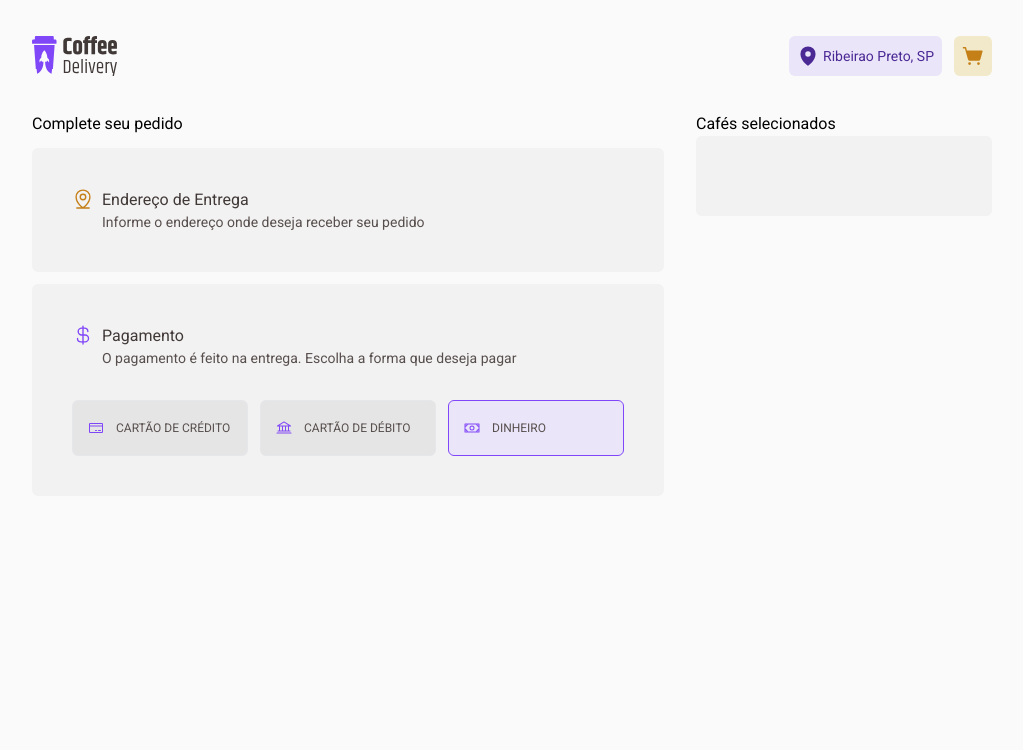
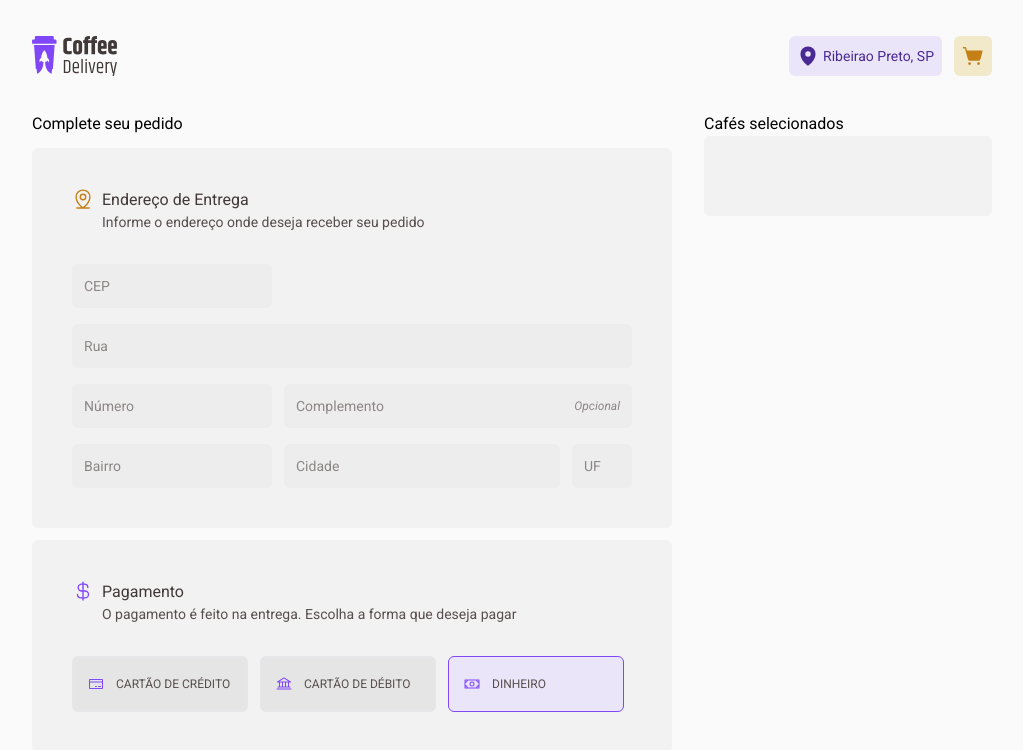
Before and after one commit to MikaelMarceniuk/Coffe-Delivery-Web, a React (Vite) app: page /cart in a window 1280 px wide. Shown: the top 750 px of the page, without its empty margins (128-1151 px from the left). Built offline with nearby package versions, Linux system fonts and the light colour scheme.

Commit message:
feat(CartPage): Create AddressCard

```diff
--- a/src/pages/cartPage/components/addressCard.tsx
+++ b/src/pages/cartPage/components/addressCard.tsx
@@ -1,4 +1,5 @@
 import { MapPinLine } from "@phosphor-icons/react"
+import Input from "./input"
 
 const AdressCard = () => {
 	return (
@@ -12,6 +13,55 @@ const AdressCard = () => {
 					<span className='text-baseText text-sm'>Informe o endereço onde deseja receber seu pedido</span>
 				</div>
 			</div>
+			<form className='mt-8 flex flex-col gap-4'>
+				<Input
+					containerProps={{
+						style: { width: '200px' }
+					}}
+					inputProps={{ placeholder: 'CEP' }}
+				/>
+				<Input
+					containerProps={{
+						style: { width: '100%' }
+					}}
+					inputProps={{ placeholder: 'Rua' }}
+				/>
+				<div className='flex gap-3'>
+					<Input
+						containerProps={{
+							style: { width: '200px' }
+						}}
+						inputProps={{ placeholder: 'Número' 	}}
+					/>
+					<Input
+						containerProps={{
+							style: { flex: 1 }
+						}}
+						inputProps={{ placeholder: 'Complemento' 	}}
+						isOptional
+					/>
+				</div>
+				<div className='flex gap-3'>
+					<Input
+						containerProps={{
+							style: { width: '200px' }
+						}}
+						inputProps={{ placeholder: 'Bairro' 	}}
+					/>
+					<Input
+						containerProps={{
+							style: { width: '276px' }
+						}}
+						inputProps={{ placeholder: 'Cidade' 	}}
+					/>
+					<Input
+						containerProps={{
+							style: { width: '60px' }
+						}}
+						inputProps={{ placeholder: 'UF' 	}}
+					/>
+				</div>
+			</form>
 		</div>
 	)
 }
--- /dev/null
+++ b/src/pages/cartPage/components/input.tsx
@@ -0,0 +1,27 @@
+interface IInputProps  {
+	inputProps?: React.InputHTMLAttributes<HTMLInputElement>
+	containerProps?: React.HTMLAttributes<HTMLDivElement>
+	isOptional?: boolean
+}
+
+const Input: React.FC<IInputProps> = ({ isOptional = false, inputProps, containerProps}) => {
+	return (
+		<div
+			className='w-fit flex relative rounded-md bg-baseInput'
+			{...containerProps}
+		>
+			<input
+				className='p-3 flex-1 bg-transparent placeholder:text-baseLabel text-baseText text-sm'
+				{...inputProps}
+			/>
+
+			{isOptional &&
+				<div className='p-3 flex items-center justify-center text-baseLabel text-xs italic border-none'>
+					<span>Opcional</span>
+				</div>
+			}
+		</div>
+	)
+}
+
+export default Input
```
